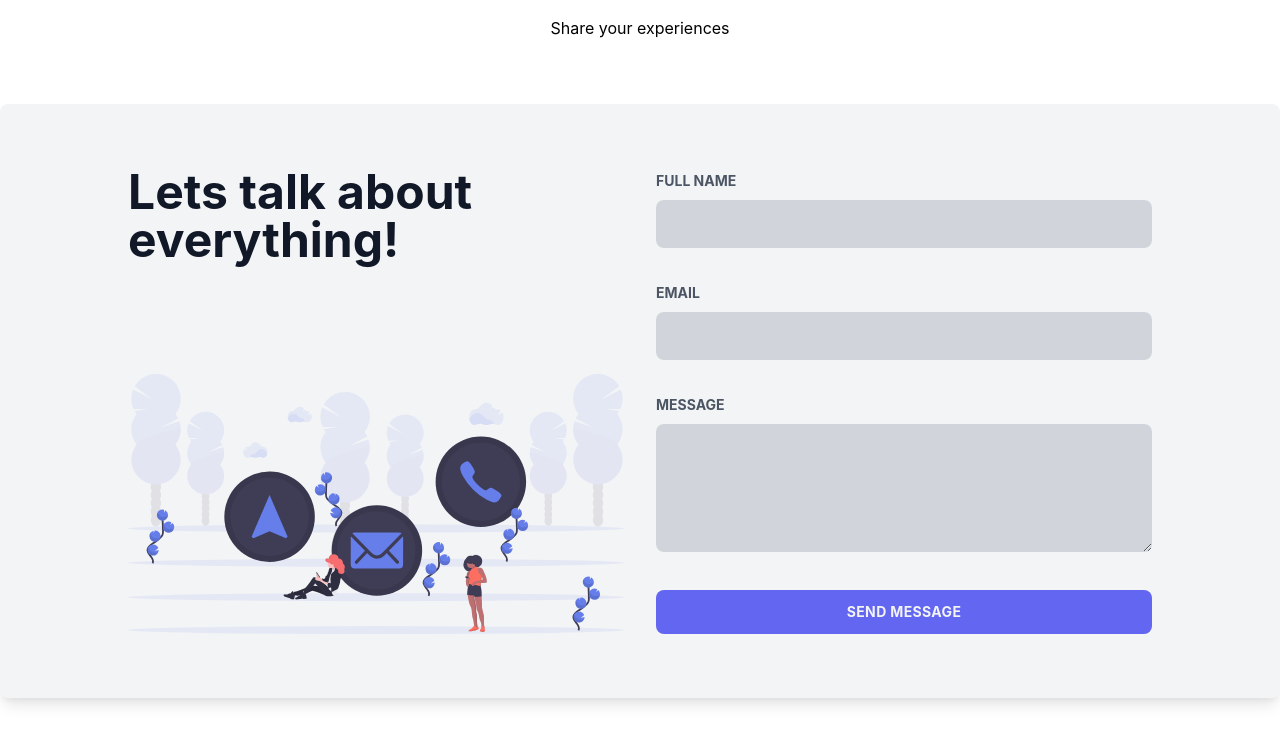
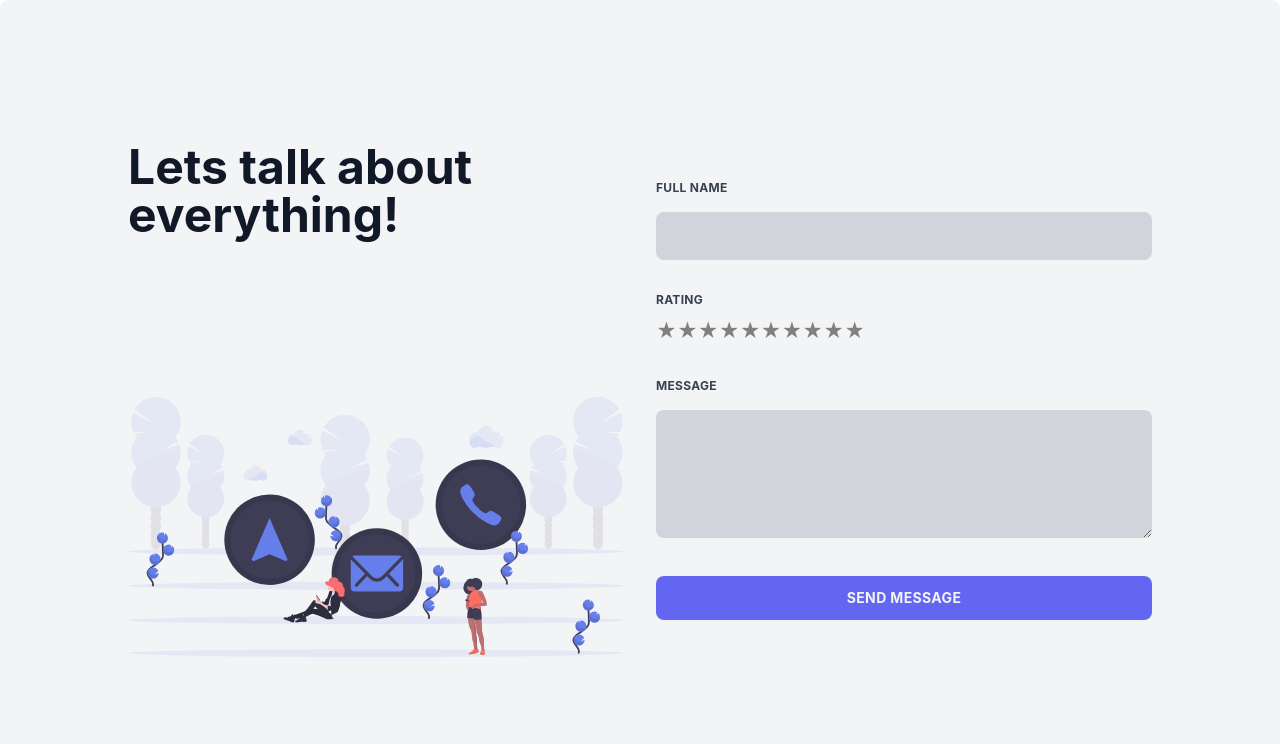
Before and after one commit to algomonk016/client-guest-tracker-hospitality-mngmt, a React (Create React App) app: page /guest/feedback in a window 1280 px wide. Shown: the top 744 px of the page. Built offline with nearby package versions, Linux system fonts and the light colour scheme; sample sign-in values are in the browser's storage.

Commit message:
🚧 working on feedback form

```diff
--- a/src/container/pages/guest/Feedback.js
+++ b/src/container/pages/guest/Feedback.js
@@ -1,45 +1,111 @@
-import React from 'react'
+import React, { useEffect, useState } from 'react'
+import { useNavigate } from 'react-router'
+import api from '../../../utils/API/ApiEndpoints'
 import FeedbackSVG from './components/FeedbackSVG'
+import ReactStars from 'react-stars'
+import Label from '../../components/Label'
+import axios from 'axios'
 
 const Feedback = () => {
+    const Navigate = useNavigate()
+    const user = sessionStorage.getItem('user')
+
+    const [Details, setDetails] = useState({
+        name: '',
+        rating: '',
+        message: ''
+    })
+
+    useEffect(() => {
+        if (!user) {
+            Navigate(api.slash)
+        }
+    }, [])
+
+    const doAction = (action, e = null) => {
+        if (e) {
+            e.preventDefault()
+        }
+
+        switch (action) {
+            case 'addFeedback':
+                console.log('feedback', Details)
+
+                axios.post(api.customer+api.feedback, Details)
+                    .then(response=>{
+                        console.log('res', response)
+                    })
+                    .catch(error => {
+                        console.log('err', error)
+                    })
+                break;
+            default:
+        }
+    }
+
+    const valueChanged = (of, newValue) =>{
+        switch(of){
+            case 'rating':
+                setDetails({...Details, rating: newValue})
+                break;
+            case 'name':
+                setDetails({...Details, name: newValue})
+                break;
+            case 'message':
+                setDetails({...Details, message: newValue})
+                break;
+            default:
+        }
+    }
+
     return (
-        <div>
-            <div>
-                <div className="text-center w-full mt-4">
-                    Share your experiences
-                </div>
-                <div className="max-w-screen-xl mt-16 px-8 grid gap-8 grid-cols-1 md:grid-cols-2 md:px-12 lg:px-16 xl:px-32 py-16 mx-auto bg-gray-100 text-gray-900 rounded-lg shadow-lg">
-                    <div className="flex flex-col justify-between">
+        <div className="max-w-screen-xl px-8 grid gap-8 grid-cols-1 md:grid-cols-2 md:px-12 lg:px-16 xl:px-32 py-16 mx-auto bg-gray-100 text-gray-900 rounded-lg shadow-lg h-screen">
+            <div className="flex flex-col justify-around">
                 <div>
                     <h2 className="text-4xl lg:text-5xl font-bold leading-tight">Lets talk about everything!</h2>
                 </div>
-                        <div className="mt-8 text-center">
+                <div className="text-center">
                     <FeedbackSVG />
                 </div>
             </div>
-                    <div className>
+            <div className="my-auto">
                 <div>
-                            <span className="uppercase text-sm text-gray-600 font-bold">Full Name</span>
-                            <input className="w-full bg-gray-300 text-gray-900 mt-2 p-3 rounded-lg focus:outline-none focus:shadow-outline" type="text" placeholder />
+                    <Label label='Full Name' />
+                    <input
+                        className="w-full bg-gray-300 text-gray-900 mt-2 p-3 rounded-lg focus:outline-none focus:shadow-outline"
+                        type="text"
+                        onChange = {(e) => valueChanged('name', e.target.value)}
+                    />
                 </div>
                 <div className="mt-8">
-                            <span className="uppercase text-sm text-gray-600 font-bold">Email</span>
-                            <input className="w-full bg-gray-300 text-gray-900 mt-2 p-3 rounded-lg focus:outline-none focus:shadow-outline" type="text" />
+                    <Label label='Rating' />
+                    <ReactStars
+                        count={10}
+                        size={20}
+                        color2={'blue'}
+                        onChange = {(newValue) => valueChanged('rating', newValue)}
+                        value={Details.rating}
+                    />
                 </div>
                 <div className="mt-8">
-                            <span className="uppercase text-sm text-gray-600 font-bold">Message</span>
-                            <textarea className="w-full h-32 bg-gray-300 text-gray-900 mt-2 p-3 rounded-lg focus:outline-none focus:shadow-outline" defaultValue={""} />
+                    <Label label='Message' />
+
+                    <textarea
+                        className="w-full h-32 bg-gray-300 text-gray-900 mt-2 p-3 rounded-lg focus:outline-none focus:shadow-outline"
+                        defaultValue={""}
+                        onChange = {(e) => valueChanged('message', e.target.value)}
+                    />
                 </div>
                 <div className="mt-8">
-                            <button className="uppercase text-sm font-bold tracking-wide bg-indigo-500 text-gray-100 p-3 rounded-lg w-full focus:outline-none focus:shadow-outline">
+                    <button
+                        className="uppercase text-sm font-bold tracking-wide bg-indigo-500 text-gray-100 p-3 rounded-lg w-full focus:outline-none focus:shadow-outline"
+                        onClick={(e) => doAction('addFeedback', e)}
+                    >
                         Send Message
                     </button>
                 </div>
             </div>
         </div>
-            </div>
-
-        </div>
     )
 }
 
```
Lines whose indentation alone changed are shown as unchanged.
